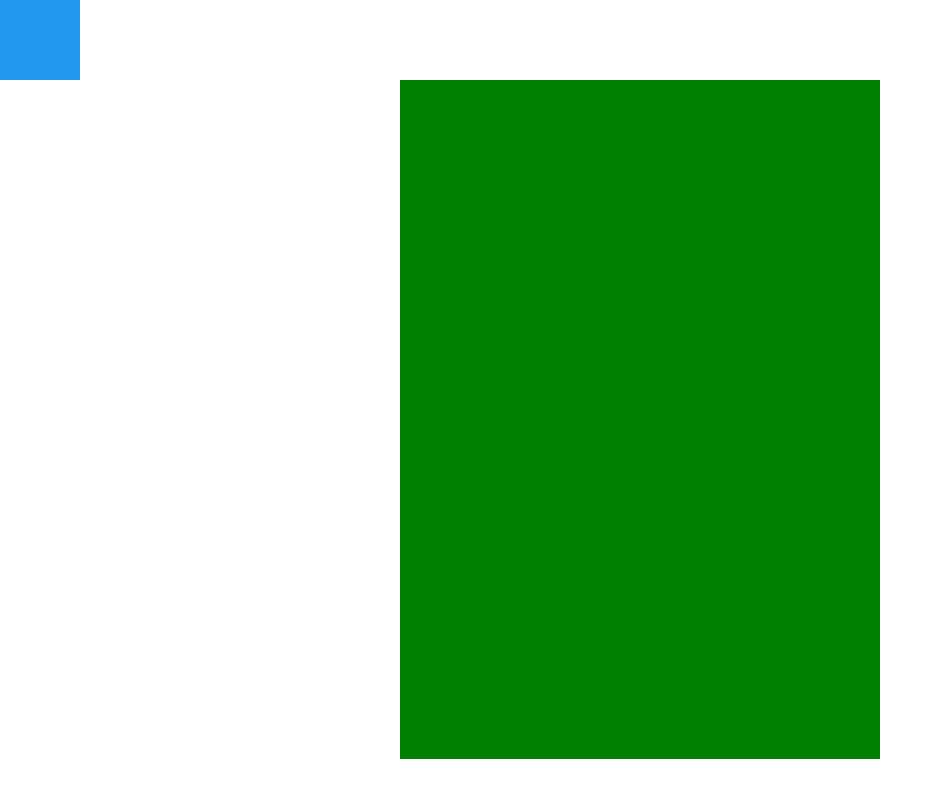
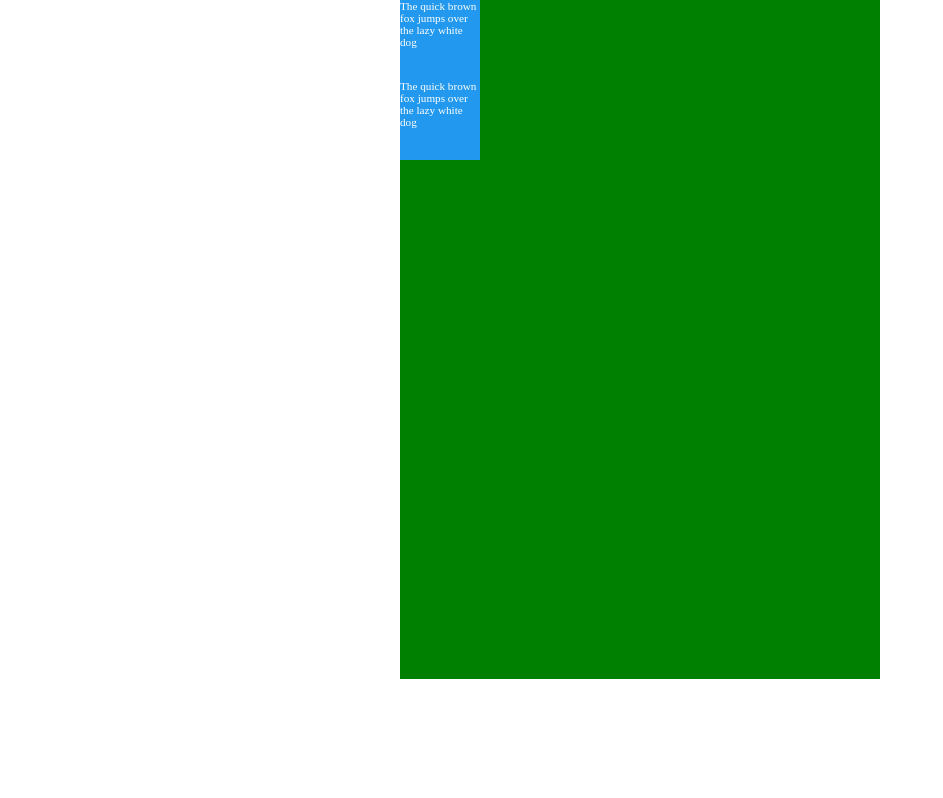
Before and after one commit to NessaAz/rate-my-service, a React (Vite) app: page / in a window 1280 px wide. Shown: the whole page, without its empty margins (0-943 px from the left). Built offline with nearby package versions, Linux system fonts and the light colour scheme.

Commit message:
Utilize our dummy data in canvas, chart, and text

```diff
--- a/src/App.jsx
+++ b/src/App.jsx
@@ -1,11 +1,12 @@
-import React, {useEffect} from 'react'
+import React, {useEffect, useState} from 'react'
 import './App.css'
-import Text from './Components/Text/Text'
 import makeResizableAndDraggable from './Utilities/Interact/resizableDraggable'
 import dropZone from './Utilities/Interact/dropzone'
-import Canvas from './Components/Canvas/Canvas'
+import data from './Utilities/Data/data'
+import Presentation from './Pages/Presentation/Presentation'
 
 function App() {
+  const [canvasData, setCanvasData] = useState(data)
 
   useEffect(()=>{
     // These functions accept css selectors and give them interactive
@@ -16,9 +17,7 @@ function App() {
 
   return (
     <div id='app'>
-
-      <Text />
-      <Canvas />
+      <Presentation canvasData={canvasData} setCanvasData={setCanvasData}/>
     </div>
   )
 }
--- a/src/Components/Canvas/Canvas.jsx
+++ b/src/Components/Canvas/Canvas.jsx
@@ -1,10 +1,19 @@
 import React from "react";
 import "./Canvas.css"
+import Text from "../Text/Text";
 
-function Canvas(){
+function Canvas({canvasData, setCanvasData}){
     return (
         <div id="canvas" className="dropzone drag-drop">
-
+            {
+                canvasData.map(data => {
+                    if(data.type === "text"){
+                        return <Text data={data} />
+                    }else if (data.type === "chart"){
+                        return <Chart data={data} />
+                    }
+                })
+            }
         </div>
     )
 }
--- a/src/Components/Chart/Chart.jsx
+++ b/src/Components/Chart/Chart.jsx
@@ -1,7 +1,7 @@
 import React from "react";
 import "./Chart.css"
 
-function Chart(){
+function Chart({data}){
     return (
         <div >
         </div>
--- a/src/Components/Text/Text.jsx
+++ b/src/Components/Text/Text.jsx
@@ -1,11 +1,11 @@
 import React from "react";
 import "./Text.css"
 
-function Text({styles}){
+function Text({data}){
     return (
         <div className="resize-drag yes-drop">
             <div id="">
-
+                {data.content}
             </div>
         </div>
     )
```
